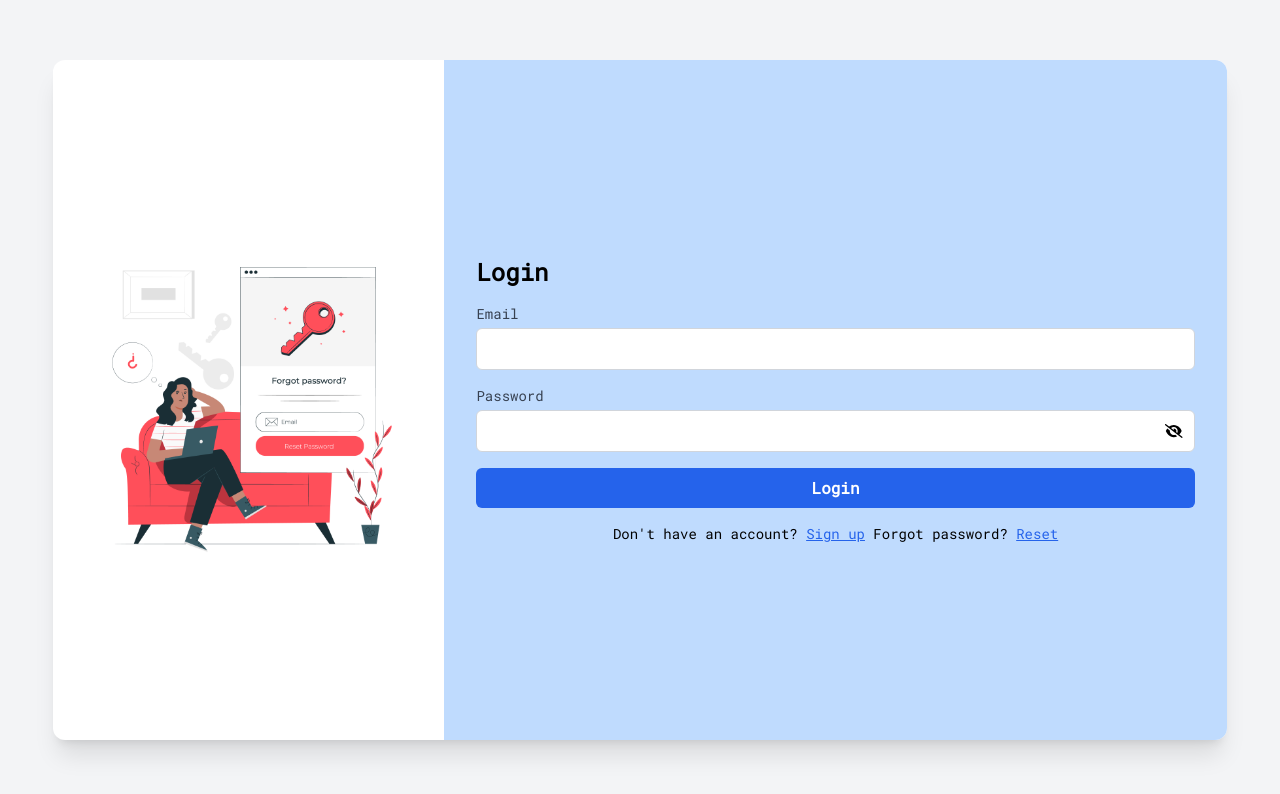
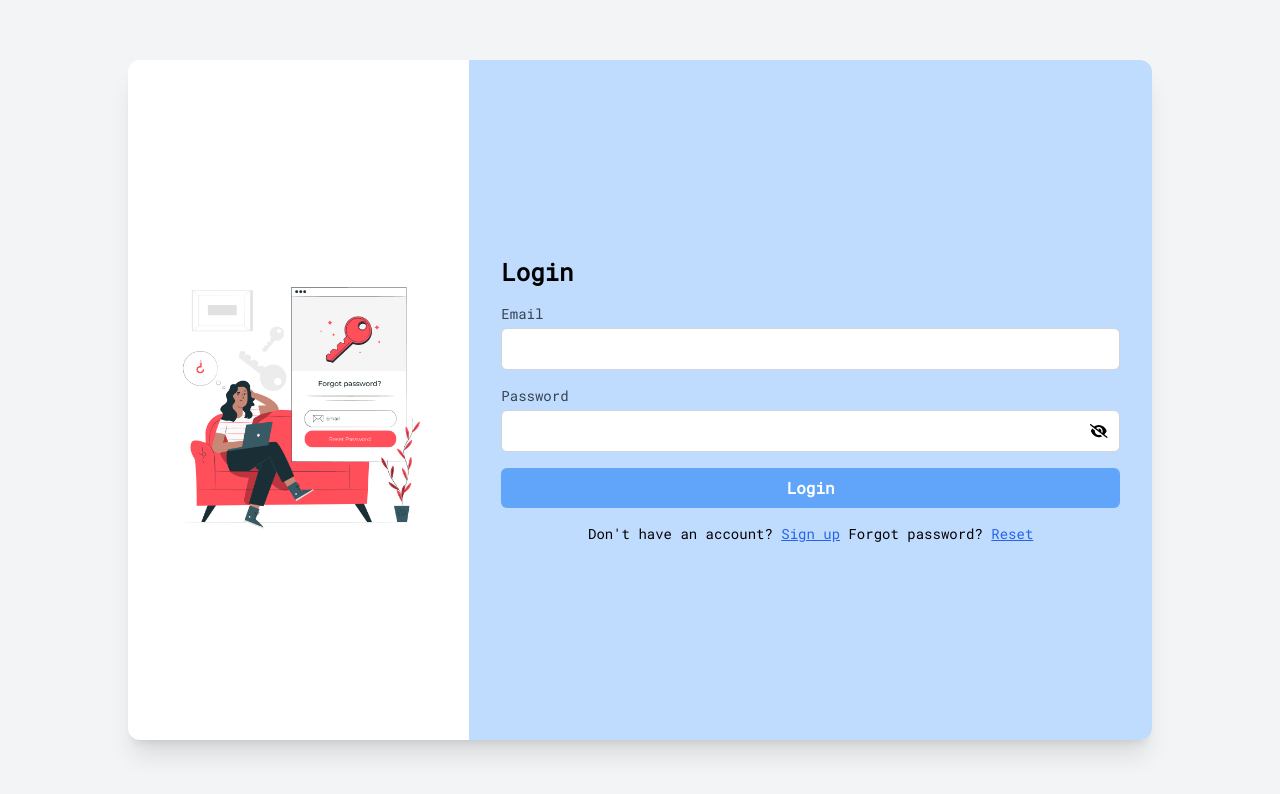
Before and after one commit to FadilRifqi/jadwal-kelas-frontend, a Next.js app: page /auth/login in a window 1280 px wide. Shown: the top 794 px of the page. Built offline with nearby package versions, Linux system fonts and the light colour scheme.

Commit message:
style: login and register page style

```diff
--- a/app/auth/login/page.tsx
+++ b/app/auth/login/page.tsx
@@ -19,7 +19,7 @@ const LoginPage = () => {
   };
   return (
     <div className="min-h-screen flex items-center justify-center bg-gray-100">
-      <div className="md:flex w-full md:w-11/12 h-screen md:h-[85vh] rounded-l-xl rounded-xl shadow-xl bg-white">
+      <div className="md:flex w-full md:w-4/5 h-screen md:h-[85vh] rounded-l-xl rounded-xl shadow-xl bg-white">
         <div className="relative w-full md:w-1/3 h-full p-8 hidden md:flex items-center justify-center">
           <Image
             src={login}
@@ -80,7 +80,7 @@ const LoginPage = () => {
             </div>
             <button
               type="submit"
-              className="w-full py-2 px-4 bg-blue-600 text-white font-semibold rounded-md hover:bg-blue-700"
+              className="w-full py-2 px-4 bg-blue-400 text-white font-semibold rounded-md hover:bg-blue-500 active:bg-blue-300"
             >
               Login
             </button>
--- a/app/auth/register/page.tsx
+++ b/app/auth/register/page.tsx
@@ -21,7 +21,7 @@ const Registerpage = () => {
 
   return (
     <div className="min-h-screen flex items-center justify-center bg-gray-100">
-      <div className="md:flex w-full md:w-11/12 h-[85vh] rounded-r-xl rounded-xl shadow-xl bg-white">
+      <div className="md:flex w-full md:w-4/5 h-[85vh] rounded-r-xl rounded-xl shadow-xl bg-white">
         <div
           className="w-full md:w-2/3 h-full p-8 flex flex-col justify-center rounded-r-xl md:bg-blue-200 bg-cover bg-center mobile-bg-only"
           style={{ backgroundImage: `url(${login.src})` }}
@@ -128,7 +128,7 @@ const Registerpage = () => {
             </div>
             <button
               type="submit"
-              className="w-full py-2 px-4 bg-blue-600 text-white font-semibold rounded-md hover:bg-blue-700"
+              className="w-full py-2 px-4 bg-blue-400 text-white font-semibold rounded-md hover:bg-blue-500 active:bg-blue-300"
             >
               Register
             </button>
```
